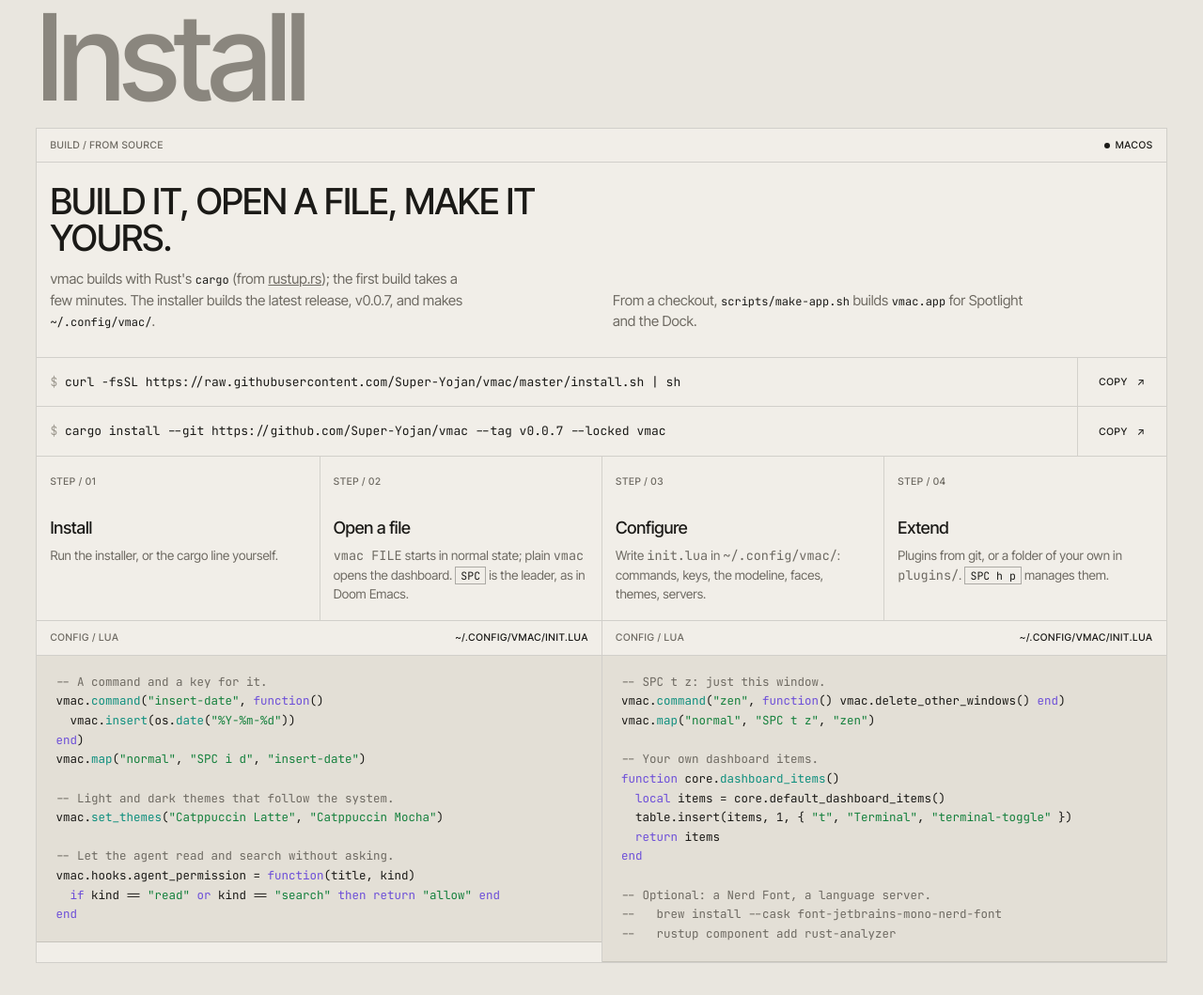
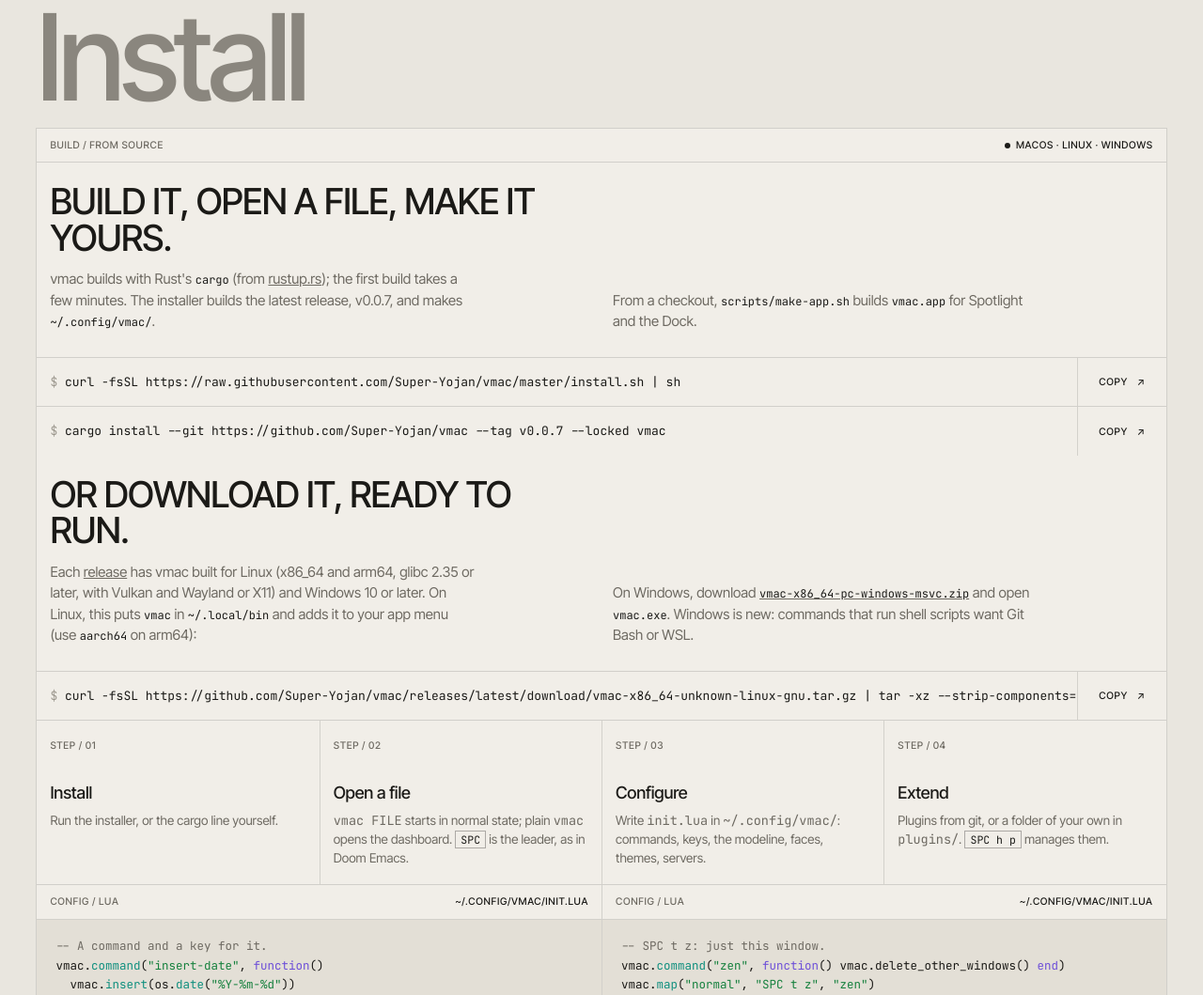
Before and after one commit to Super-Yojan/vmac, a plain HTML site: page docs/index.html in a window 1280 px wide. Shown: the part 6378-7437 px from the top of the page at 94% size. Drawn offline with Linux system fonts and the light colour scheme.

Commit message:
Site: install vmac on Linux and Windows from the release
Co-Authored-By: Claude Opus 5.5 <noreply@anthropic.com>

```diff
--- a/docs/index.html
+++ b/docs/index.html
@@ -380,7 +380,7 @@ src/modeline.lua  <span class="c-d">(2 changes)</span>
   <section id="install">
     <h2 class="big">Install</h2>
     <div class="panel">
-      <div class="bar"><span class="label">Build / From source</span><span class="label"><i class="dot"></i> macOS</span></div>
+      <div class="bar"><span class="label">Build / From source</span><span class="label"><i class="dot"></i> macOS · Linux · Windows</span></div>
       <div class="intro">
         <h2>Build it, open a file, make it yours.</h2>
         <p>vmac builds with Rust's <code>cargo</code> (from <a href="https://rustup.rs">rustup.rs</a>); the first build takes a few minutes. The installer builds the latest release, v0.0.7, and makes <code>~/.config/vmac/</code>.</p>
@@ -393,6 +393,15 @@ src/modeline.lua  <span class="c-d">(2 changes)</span>
       <div class="cmd">
         <code id="cargo-cmd">cargo install --git https://github.com/Super-Yojan/vmac --tag v0.0.7 --locked vmac</code>
         <button type="button" data-copy="cargo-cmd">Copy <span>↗</span></button>
+      </div>
+      <div class="intro">
+        <h2>Or download it, ready to run.</h2>
+        <p>Each <a href="https://github.com/Super-Yojan/vmac/releases">release</a> has vmac built for Linux (x86_64 and arm64, glibc 2.35 or later, with Vulkan and Wayland or X11) and Windows 10 or later. On Linux, this puts <code>vmac</code> in <code>~/.local/bin</code> and adds it to your app menu (use <code>aarch64</code> on arm64):</p>
+        <p class="side">On Windows, download <a href="https://github.com/Super-Yojan/vmac/releases/latest/download/vmac-x86_64-pc-windows-msvc.zip"><code>vmac-x86_64-pc-windows-msvc.zip</code></a> and open <code>vmac.exe</code>. Windows is new: commands that run shell scripts want Git Bash or WSL.</p>
+      </div>
+      <div class="cmd">
+        <code id="linux-cmd">curl -fsSL https://github.com/Super-Yojan/vmac/releases/latest/download/vmac-x86_64-unknown-linux-gnu.tar.gz | tar -xz --strip-components=1 -C ~/.local</code>
+        <button type="button" data-copy="linux-cmd">Copy <span>↗</span></button>
       </div>
       <div class="steps">
         <div class="step"><span class="label">Step / 01</span><h3>Install</h3><p>Run the installer, or the cargo line yourself.</p></div>
@@ -531,7 +540,7 @@ vmac.<span class="c-f">map</span>(<span class="c-s">"normal"</span>, <span class
     <div><span class="label">Links</span><ul><li><a href="https://github.com/Super-Yojan/vmac">GitHub</a></li><li><a href="https://github.com/Super-Yojan/vmac/releases">Releases</a></li></ul></div>
     <div><span class="label">Learn</span><ul><li><a href="tutorial.html">Tutorial</a></li><li><a href="https://github.com/Super-Yojan/vmac#keys">Keys</a></li><li><a href="https://github.com/Super-Yojan/vmac#customizing">Customizing</a></li></ul></div>
     <div><span class="label">Extend</span><ul><li><a href="https://github.com/Super-Yojan/vmac/tree/master/examples/plugins">Example plugins</a></li><li><a href="https://github.com/Super-Yojan/vmac#coding-agent">The assistant</a></li></ul></div>
-    <div><span class="label">Install</span><ul><li><a href="#install">From source</a></li><li><a href="https://github.com/Super-Yojan/vmac#install">Mac app</a></li></ul></div>
+    <div><span class="label">Install</span><ul><li><a href="#install">From source</a></li><li><a href="#install">Linux and Windows</a></li><li><a href="https://github.com/Super-Yojan/vmac#install">Mac app</a></li></ul></div>
   </div>
   <div class="legal">
     <span class="label">MIT or Apache-2.0</span>
```
